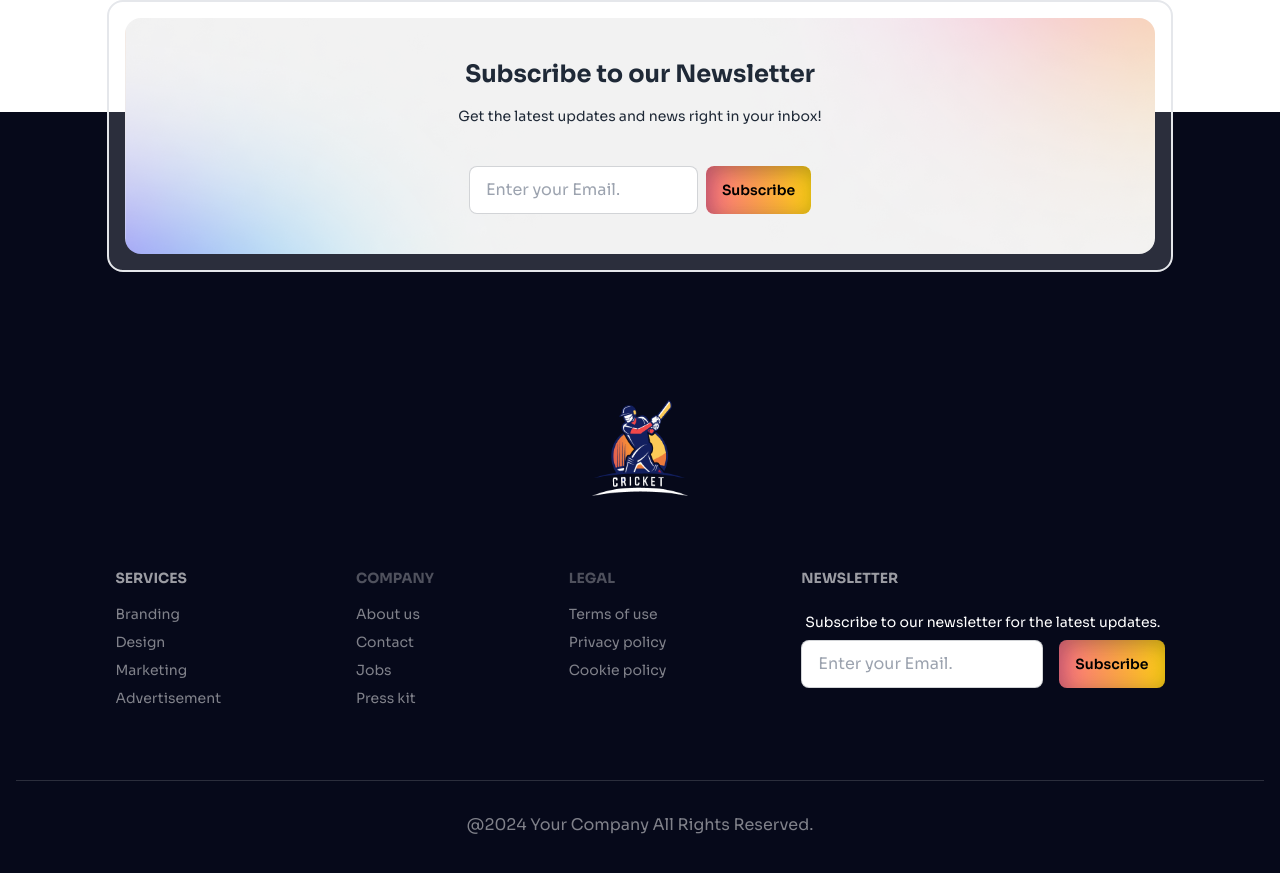
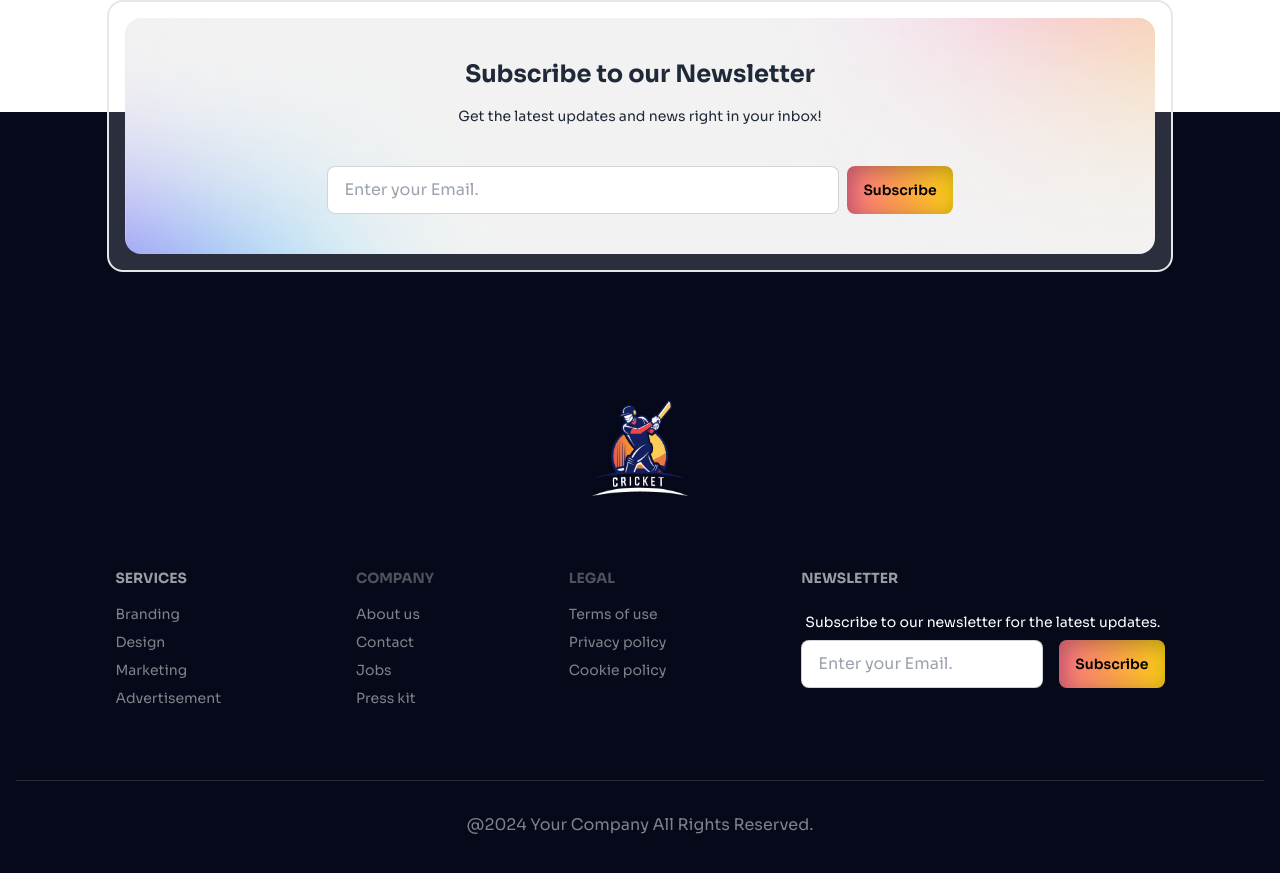
Before and after one commit to MostafizurRahman199/Cricket_world, a React (Vite) app: page / in a window 1280 px wide. Shown: the part 2561-3434 px from the top of the page. Built offline with nearby package versions, Linux system fonts and the light colour scheme.

Commit message:
design fixed

```diff
--- a/src/Components/Footer.jsx
+++ b/src/Components/Footer.jsx
@@ -20,8 +20,8 @@ const style ={
             <p>Get the latest updates and news right in your inbox!</p>
           </div>
 
-          <div className="md:flex justify-center items-center ">
-          <input type="text" placeholder="Enter your Email." className="input input-bordered w-full max-w-xs" />
+          <div className="md:flex justify-center items-center w-full">
+          <input type="text" placeholder="Enter your Email." className="input input-bordered w-full max-w-lg" />
             <button className="btn btn-primary join-item  border-none bg-gradient-to-r from-rose-400  to-yellow-400 text-black" style={{ boxShadow: 'inset 4px 4px 20px 0px rgba(19, 19, 19, 0.3)'}}>Subscribe</button>
           </div>
 
```
